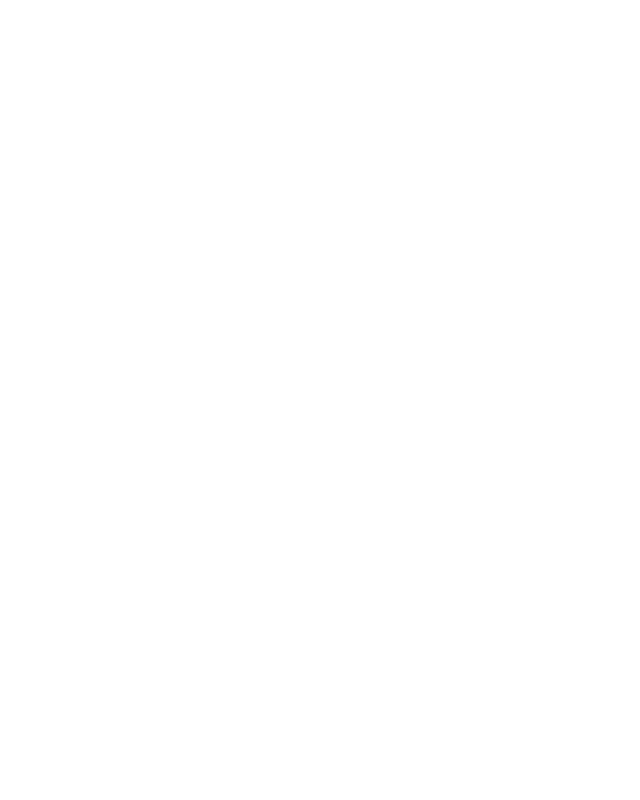
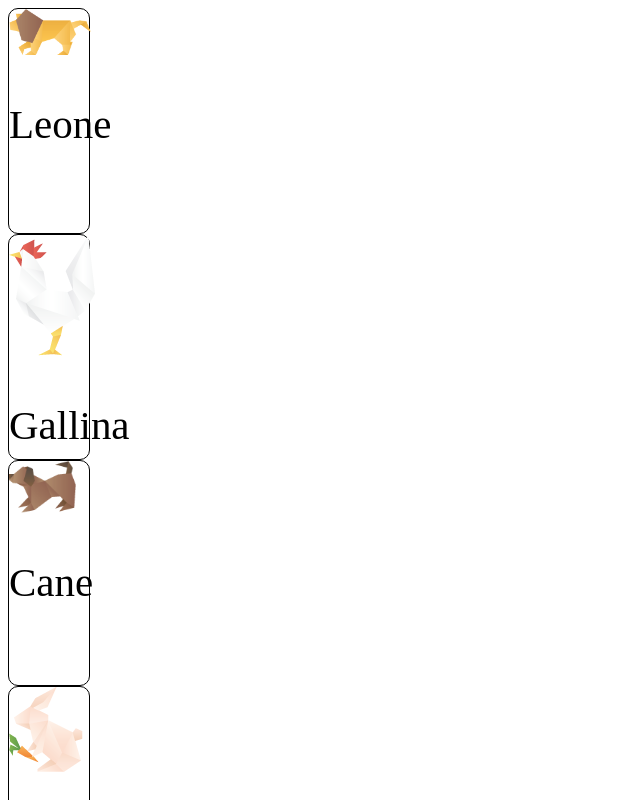
Before and after one commit to mattia-degiampietro/memory, a Svelte app: page / in a window 1280 px wide. Shown: the top 800 px of the page, without its empty margins (0-640 px from the left). Built offline with nearby package versions, Linux system fonts and the light colour scheme.

Commit message:
modifica dell'algoritmo di creazione dell'array nel componenete CreateCards.svelte, è stato fatto un cambio di direzione nella logica del progetto optando per l'utilizzo di una matrice al posto di un array monodimensionale. Modifica dello stile e del contetnuto del componete Table.svelte.

```diff
--- a/src/componets/CreateCards.svelte
+++ b/src/componets/CreateCards.svelte
@@ -1,5 +1,5 @@
 <script>
-    import { pointsToWin_, nCards_, nPlayers_, timePlayer_, argument_, roundsArray_ } from "../store";
+    import { pointsToWin_, nCards_, nPlayers_, timePlayer_, argument_, roundArray_ } from "../store";
     import { onMount } from "svelte";
 
     import { animals } from "../resources/animals";
@@ -8,7 +8,8 @@
 
 
     onMount(() => {
-        createRoundArray()
+        createRound();
+        createRoundArray();
     });
 
     let nPlayers = $nPlayers_;
@@ -21,7 +22,11 @@
 
     let nRounds = Math.ceil($pointsToWin_*$nPlayers_/($nCards_/2));
 
-    let roundsArray;
+    let roundArray = [[]];
+
+    let rows = 0;
+
+    let cols = 0;
 
     let round = [{src: '', name: ''}];
 
@@ -95,15 +100,50 @@
         return round;
     }
 
+
     function createRoundArray(){
-        roundsArray = [];
 
-        for(let i = 0; i < nRounds; i++){
-            roundsArray.push(createRound());
+        let tempRound = createRound();
+
+        roundArray = [[], []];
+
+        switch(nCards){
+            case(12):
+                rows = 3;
+                cols = 4;
+            break;
+
+            case(16):
+                rows = 4;
+                cols = 4;
+            break;
+
+            case(20):
+                rows = 4;
+                cols = 5;
+            break;
+
+            case(24):
+                rows = 4;
+                cols = 6;
+            break;
+
+            case(28):
+                rows = 4;
+                cols = 7;
+            break;
+
         }
 
-        $roundsArray_ = roundsArray
-        console.log($roundsArray_);
+        for(let i = 0, j = 0; i < rows; i++){
+            roundArray.push([])
+            for(let k = 0; k < cols; k++, j++){
+                roundArray[i].push(round[j]);
+            }
+        }
+
+        $roundArray_ = roundArray;
+        console.log($roundArray_);
     }
 
 </script>
--- a/src/componets/Table.svelte
+++ b/src/componets/Table.svelte
@@ -1,13 +1,68 @@
 <script>
-    import { pointsToWin_, nCards_, nPlayers_, timePlayer_, argument_, roundsArray_ } from "../store";
+    import { pointsToWin_, nCards_, nPlayers_, timePlayer_, argument_, roundArray_ } from "../store";
+
+    let j = 0;
+
 </script>
 
 <main>
     <div class="container">
+        {#each $roundArray_ as row}
+            <div class="row">
+                {#each row as card}
+                    <div class="col card-container m-2 p-0">
+                        <div class="ccard w-100 h-100">
+                            <div class="card-front d-flex flex-column justify-content-between align-items-center w-100 h-100 mb-0 p-3">
+                                <div></div>
+                                <img src="{card.src}" alt="">
+                                <p>{card.name}</p>
+                            </div>
+                            <div class="card-back w-100 h-100">
 
+                            </div>
+                        </div>
+                    </div>
+                {/each}
+            </div>
+        {/each}
     </div>
 </main>
 
 <style>
+    .bordi{
+        border: 1px solid gray;
+    }
 
+    .card-container p{
+        font-size: 3.2vw;
+        margin-bottom: 0px;
+        font-weight: 500;
+
+    }
+
+    .card-container{
+        border: 1px solid black;
+        border-radius: 10px;
+        max-height: 28vh;
+        height: 30vw;
+        width: 10vh;
+
+    }
+
+    .card-front img{
+
+        max-width: 80%;
+        max-height: 80%;
+    }
+
+    .ccard{
+        position: relative;
+    }
+
+    .card-front, .card-back{
+        position: absolute;
+    }
+    .card-front{
+        z-index: 1;
+    }
 </style>
--- a/src/store.js
+++ b/src/store.js
@@ -1,8 +1,8 @@
 import { writable } from "svelte/store";
 
 export const nPlayers_ = writable(1);
-export const nCards_ = writable(10);
+export const nCards_ = writable(12);
 export const timePlayer_  = writable(10000);
 export const pointsToWin_ = writable(10);
-export const argument_ = writable('forms');
-export const roundsArray_ = writable([]);
+export const argument_ = writable('animals');
+export const roundArray_ = writable([[]]);
```
